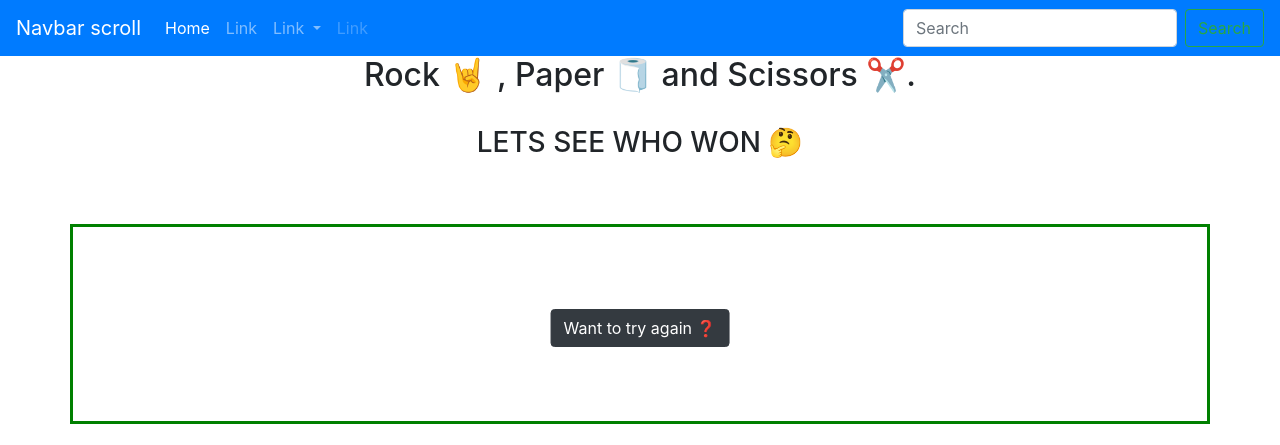
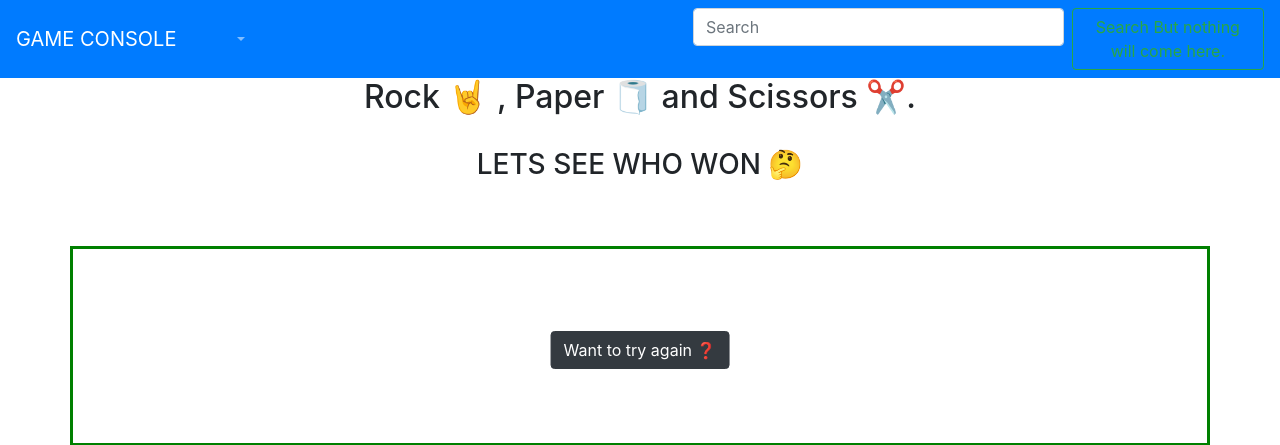
Before and after one commit to rohansaini886/rock_paper_scissors-django, a Django app: template templates/result.html in a window 1280 px wide. Shown: the top 445 px of the page. Run offline with Django 4.2, Linux system fonts and the light colour scheme; the template is opened without the code that fills it, so the values that code supplies are empty.

Commit message:
Update result.html

```diff
--- a/templates/result.html
+++ b/templates/result.html
@@ -12,36 +12,36 @@
   </head>
   <body>
     <nav class="navbar navbar-expand-lg navbar-dark bg-primary">
-      <a class="navbar-brand" href="#">Navbar scroll</a>
+      <a class="navbar-brand" href="#">GAME CONSOLE</a>
       <button class="navbar-toggler" type="button" data-toggle="collapse" data-target="#navbarScroll" aria-controls="navbarScroll" aria-expanded="false" aria-label="Toggle navigation">
         <span class="navbar-toggler-icon"></span>
       </button>
       <div class="collapse navbar-collapse" id="navbarScroll">
         <ul class="navbar-nav mr-auto my-2 my-lg-0 navbar-nav-scroll" style="max-height: 100px;">
           <li class="nav-item active">
-            <a class="nav-link" href="#">Home <span class="sr-only">(current)</span></a>
+            <a class="nav-link" href="#"><span class="sr-only">(current)</span></a>
           </li>
           <li class="nav-item">
-            <a class="nav-link" href="#">Link</a>
+            <a class="nav-link" href="#"></a>
           </li>
           <li class="nav-item dropdown">
             <a class="nav-link dropdown-toggle" href="#" id="navbarScrollingDropdown" role="button" data-toggle="dropdown" aria-expanded="false">
-              Link
+
             </a>
             <ul class="dropdown-menu" aria-labelledby="navbarScrollingDropdown">
-              <li><a class="dropdown-item" href="#">Action</a></li>
-              <li><a class="dropdown-item" href="#">Another action</a></li>
+              <li><a class="dropdown-item" href="#"></a></li>
+              <li><a class="dropdown-item" href="#"></a></li>
               <li><hr class="dropdown-divider"></li>
-              <li><a class="dropdown-item" href="#">Something else here</a></li>
+              <li><a class="dropdown-item" href="#"></a></li>
             </ul>
           </li>
           <li class="nav-item">
-            <a class="nav-link disabled">Link</a>
+            <a class="nav-link disabled"></a>
           </li>
         </ul>
         <form class="d-flex">
           <input class="form-control mr-2" type="search" placeholder="Search" aria-label="Search">
-          <button class="btn btn-outline-success" type="submit">Search</button>
+          <button class="btn btn-outline-success" type="submit">Search But nothing will come here.</button>
         </form>
       </div>
     </nav>
```
